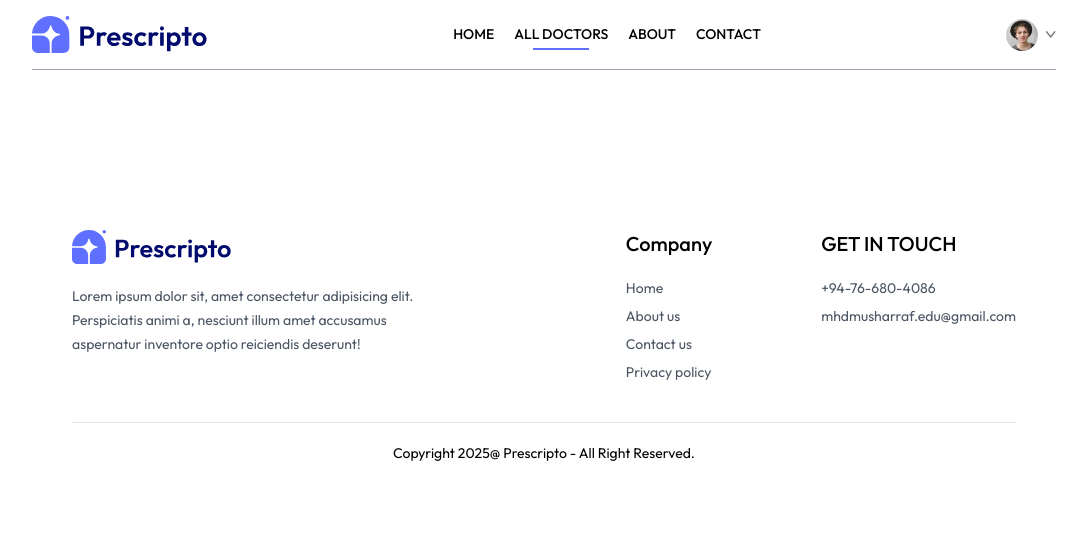
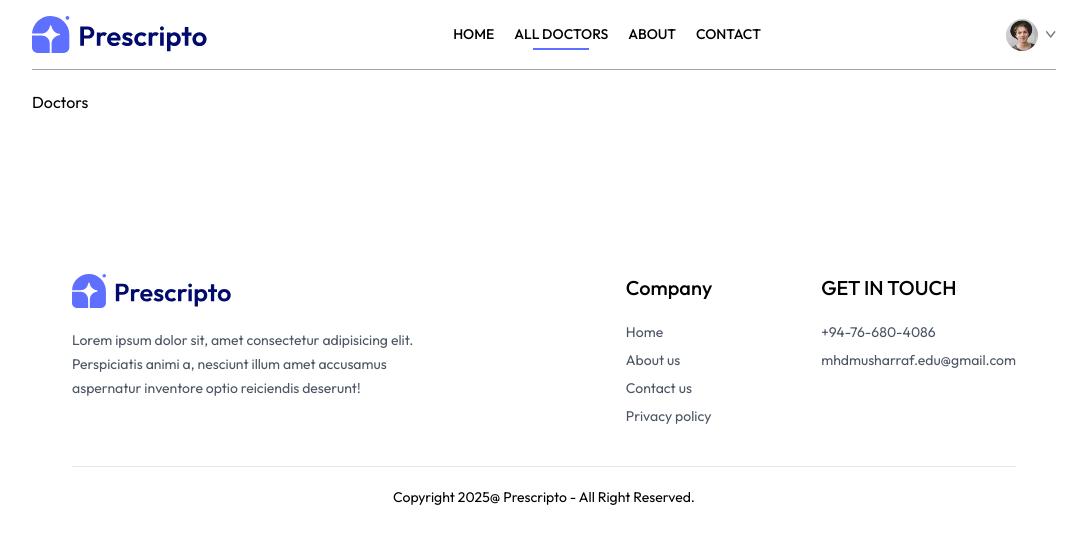
Before and after one commit to mhdmusharraf/Doctor-Appointment-Booking-App, a React (Vite) app in the folder frontend/: page /doctors in a window 1280 px wide. Shown: the top 544 px of the page, without its empty margins (96-1183 px from the left). Built offline with nearby package versions, Linux system fonts and the light colour scheme.

Commit message:
Working on doctors page

```diff
--- a/frontend/src/pages/Doctors.jsx
+++ b/frontend/src/pages/Doctors.jsx
@@ -3,7 +3,7 @@ import React from 'react'
 const Doctors = () => {
   return (
     <div>
-
+      Doctors
     </div>
   )
 }
```
